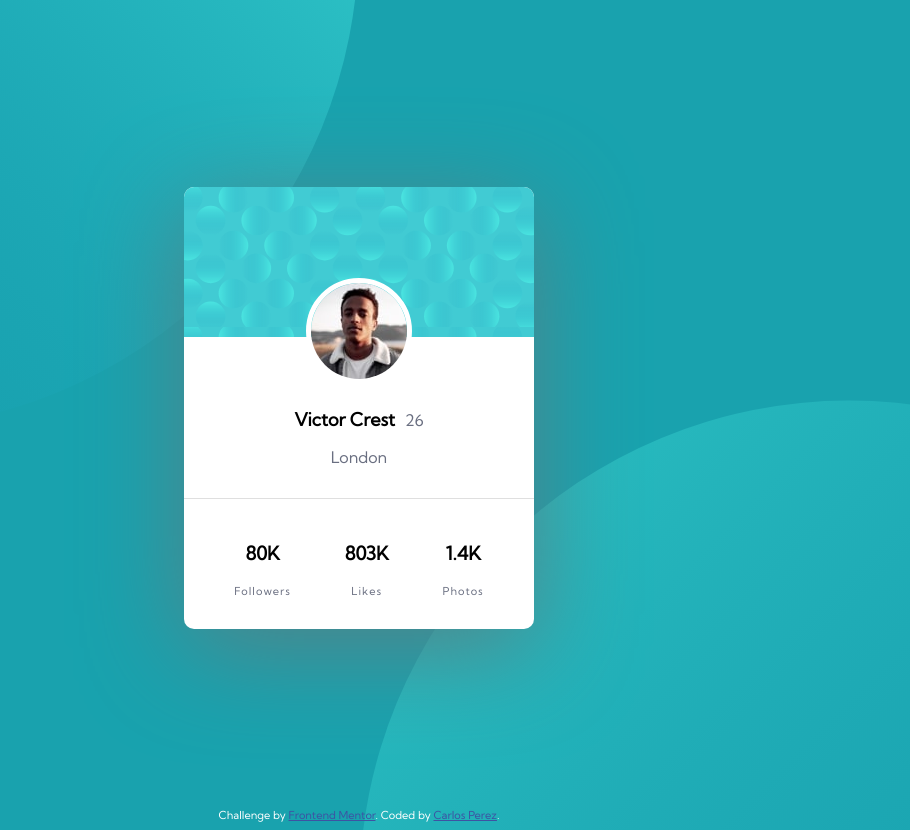
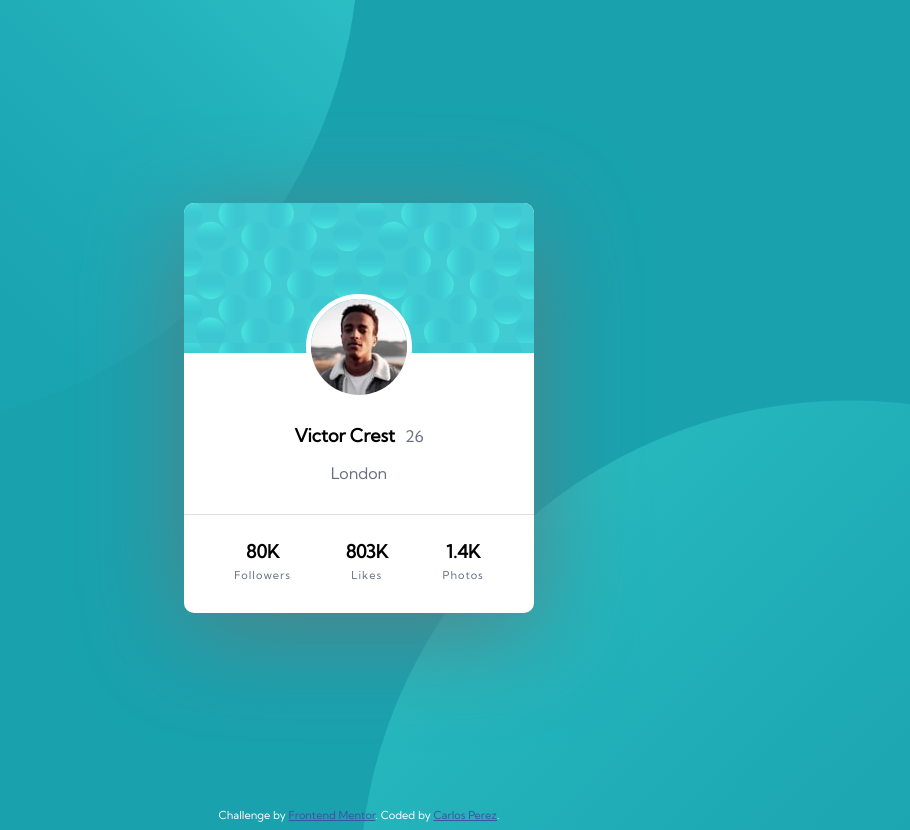
Before and after one commit to Carlos-A-P/profile-card-component-main, a plain HTML site: page index.html in a window 1280 px wide. Shown: the whole page, without its empty margins (281-1191 px from the left). Drawn offline with Linux system fonts and the light colour scheme.

Commit message:
Update index.html
changed the h3 tags to h2

```diff
--- a/index.html
+++ b/index.html
@@ -30,15 +30,15 @@
 
       <section class="bottomContent">
         <div class="stats1">
-          <div class="number"><h3>80K</h3></div>
+          <div class="number"><h2>80K</h2></div>
           <div class="subText"><p>Followers</p></div>
         </div>
         <div class="stats2">
-          <div class="number"><h3>803K</h3></div>
+          <div class="number"><h2>803K</h2></div>
           <div class="subText"><p>Likes</p></div>
         </div>
         <div class="stats3">
-          <div class="number"><h3>1.4K</h3></div>
+          <div class="number"><h2>1.4K</h2></div>
           <div class="subText"><p>Photos</p></div>
         </div>
       </section>
```
